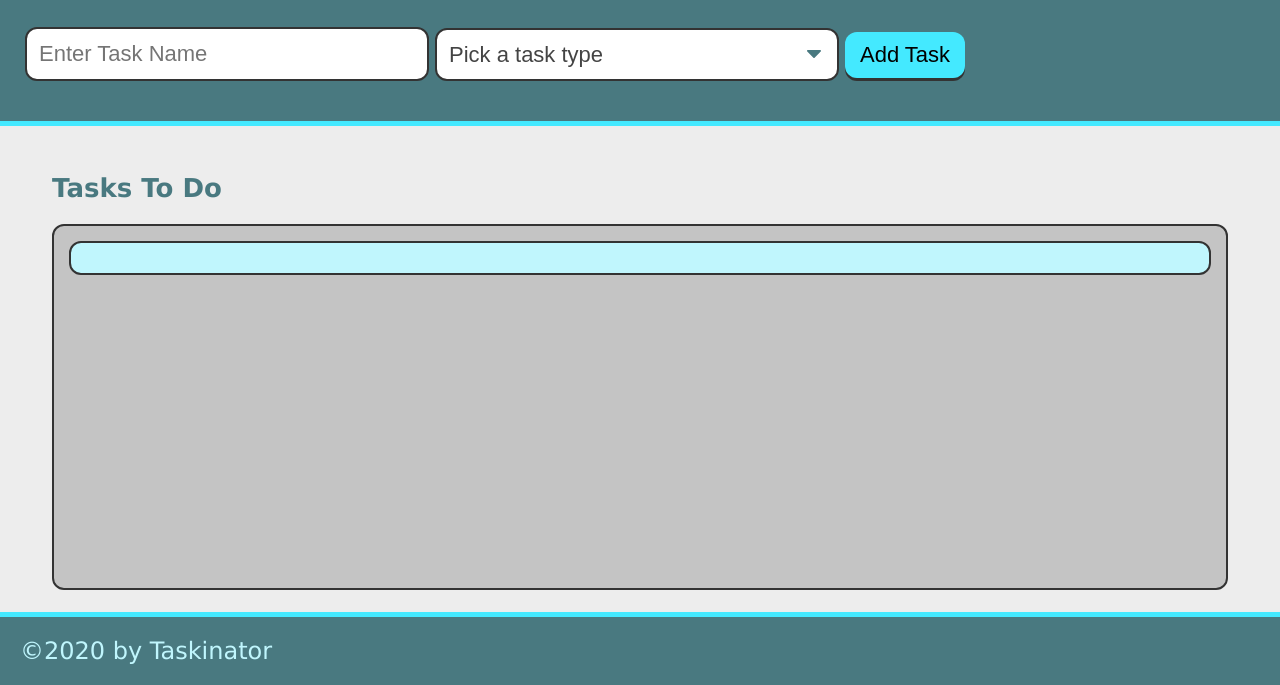
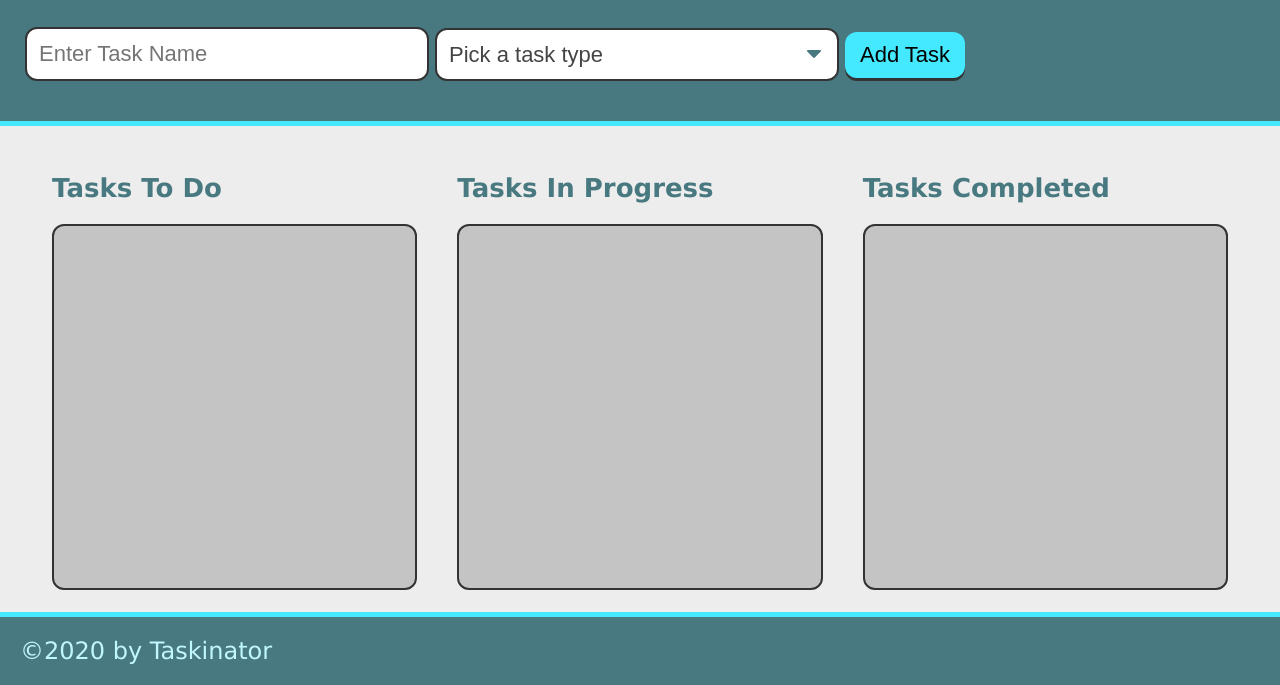
Before and after one commit to RDCERP/taskinator, a plain HTML site: page index.html in a window 1280 px wide. Shown: the part 115-800 px from the top of the page. Drawn offline with Linux system fonts and the light colour scheme.

Commit message:
Update index.html

```diff
--- a/index.html
+++ b/index.html
@@ -16,11 +16,11 @@
     <p>Click the button below to add a new task!</p>
     <form id="task-form">
       <div class="form-group">
-        <input type="text" name="task-name" class="text-input" placeholder="Enter Task Name" />
+        <input type="text" name="task-name" placeholder="Enter Task Name" />
       </div>
       <div class="form-group">
         <select name="task-type" class="select-dropdown">
-          <option value="" disabled selected>Pick a task type</option>
+          <option value="" selected disabled>Pick a task type</option>
           <option value="Print">Print</option>
           <option value="Web">Web</option>
           <option value="Mobile">Mobile</option>
@@ -32,12 +32,24 @@
     </form>
   </header>
 
-  <main class="page-content">
+  <main class="page-content" id="page-content">
+    <!-- Tasks To Do -->
+
     <section class="task-list-wrapper">
       <h2 class="list-title">Tasks To Do</h2>
-      <ul class="task-list" id="tasks-to-do">
-        <li class="task-item"id = "tasks-to-do">
-      </ul>
+      <ul class="task-list" id="tasks-to-do"></ul>
+    </section>
+
+    <!-- Tasks In Progress -->
+    <section class="task-list-wrapper">
+      <h2 class="list-title">Tasks In Progress</h2>
+      <ul class="task-list" id="tasks-in-progress"></ul>
+    </section>
+
+    <!-- Tasks Completed -->
+    <section class="task-list-wrapper">
+      <h2 class="list-title">Tasks Completed</h2>
+      <ul class="task-list" id="tasks-completed"></ul>
     </section>
   </main>
 
```
